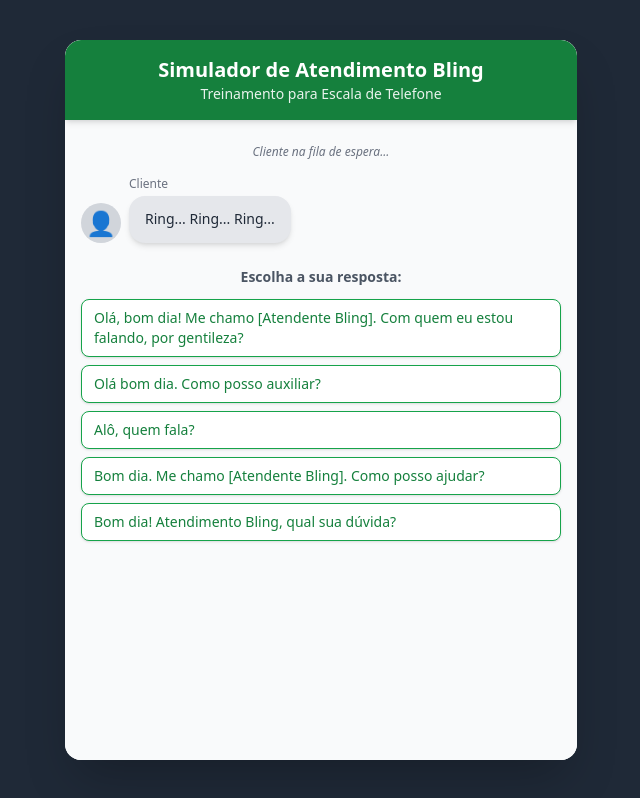
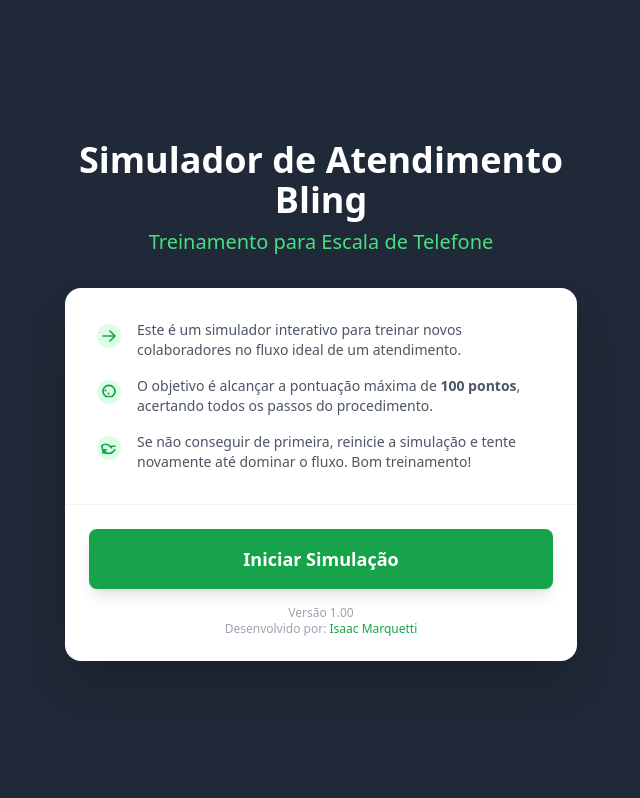
Before and after one commit to isaacmarquetti/simulador_de_atendimento, a plain HTML site: page index.html in a window 1280 px wide. Shown: the whole page, without its empty margins (319-959 px from the left). Drawn offline with nearby package versions, Linux system fonts and the light colour scheme.

Commit message:
Add files via upload
# Simulador de Atendimento - Versão 1.00

Este projeto é um simulador de atendimento telefônico interativo, criado em HTML, CSS e JavaScript puro, projetado para treinar novos colaboradores em um fluxo de chamada de suporte.

## 🚀 Como Jogar

1.  **Tela Inicial:** Ao abrir o arquivo, você verá uma tela de boas-vindas. Clique em "Iniciar Simulação" para começar.
2.  **Interaja:** Leia a conversa e, quando for a sua vez, escolha a melhor resposta entre as opções apresentadas.
3.  **Fluxo Contínuo:** A conversa continuará independentemente da sua escolha, mas apenas as respostas corretas somam pontos.
4.  **Feedback Final:** Ao final da simulação, uma janela de feedback aparecerá com uma nota de 0 a 100 e um resumo detalhado dos seus acertos e erros.
5.  **Revisão:** Você pode clicar em "Rever Atendimento" para analisar o chat completo e depois em "Voltar para a Nota" ou "Simular Novamente".

O objetivo é atingir **100 pontos**, seguindo todos os procedimentos corretamente.

```diff
--- a/index.html
+++ b/index.html
@@ -5,8 +5,13 @@
     <meta name="viewport" content="width=device-width, initial-scale=1.0">
     <title>Simulador de Atendimento ao Cliente</title>
     <script src="https://cdn.tailwindcss.com"></script>
+    <link rel="preconnect" href="https://fonts.googleapis.com">
+    <link rel="preconnect" href="https://fonts.gstatic.com" crossorigin>
+    <link href="https://fonts.googleapis.com/css2?family=Inter:wght@400;500;700;800&display=swap" rel="stylesheet">
     <style>
-        /* Estilos para a animação do modal e do indicador de digitação */
+        body {
+            font-family: 'Inter', sans-serif;
+        }
         @keyframes fade-in-up {
             from {
                 opacity: 0;
@@ -48,7 +53,46 @@
 </head>
 <body class="bg-gray-800 flex items-center justify-center min-h-screen font-sans p-4">
 
-    <div class="w-full max-w-lg bg-white rounded-2xl shadow-2xl flex flex-col h-[90vh] relative overflow-hidden">
+    <div id="intro-container" class="w-full max-w-lg text-center animate-fade-in-up">
+        <h1 class="text-4xl font-extrabold text-white">Simulador de Atendimento Bling</h1>
+        <h2 class="text-xl text-green-400 font-medium mt-2 mb-8">Treinamento para Escala de Telefone</h2>
+
+        <div id="start-screen" class="bg-white rounded-2xl shadow-2xl flex flex-col">
+            <div class="p-8 text-left">
+                <ul class="space-y-4">
+                    <li class="flex items-start">
+                        <div class="flex-shrink-0 w-6 h-6 bg-green-100 rounded-full flex items-center justify-center mr-4 mt-1">
+                            <svg class="w-4 h-4 text-green-600" xmlns="http://www.w3.org/2000/svg" fill="none" viewBox="0 0 24 24" stroke-width="2.5" stroke="currentColor"><path stroke-linecap="round" stroke-linejoin="round" d="M13.5 4.5 21 12m0 0-7.5 7.5M21 12H3" /></svg>
+                        </div>
+                        <p class="text-gray-600 text-sm">Este é um simulador interativo para treinar novos colaboradores no fluxo ideal de um atendimento.</p>
+                    </li>
+                    <li class="flex items-start">
+                        <div class="flex-shrink-0 w-6 h-6 bg-green-100 rounded-full flex items-center justify-center mr-4 mt-1">
+                            <svg class="w-4 h-4 text-green-600" xmlns="http://www.w3.org/2000/svg" fill="none" viewBox="0 0 24 24" stroke-width="2.5" stroke="currentColor"><path stroke-linecap="round" stroke-linejoin="round" d="M16.5 18.75h-9a9 9 0 1 1 9 0Z" /><path stroke-linecap="round" stroke-linejoin="round" d="M6.75 9.75h.008v.008H6.75V9.75Zm.375 0a.375.375 0 1 1-.75 0 .375.375 0 0 1 .75 0Zm4.125 4.5h.008v.008h-.008v-.008Zm.375 0a.375.375 0 1 1-.75 0 .375.375 0 0 1 .75 0Z" /></svg>
+                        </div>
+                        <p class="text-gray-600 text-sm">O objetivo é alcançar a pontuação máxima de <strong>100 pontos</strong>, acertando todos os passos do procedimento.</p>
+                    </li>
+                    <li class="flex items-start">
+                        <div class="flex-shrink-0 w-6 h-6 bg-green-100 rounded-full flex items-center justify-center mr-4 mt-1">
+                             <svg class="w-4 h-4 text-green-600" xmlns="http://www.w3.org/2000/svg" fill="none" viewBox="0 0 24 24" stroke-width="2.5" stroke="currentColor"><path stroke-linecap="round" stroke-linejoin="round" d="M16.023 9.348h4.992v-.001M2.985 19.644v-4.992m0 0h4.992m-4.993 0 3.181 3.183a8.25 8.25 0 0 0 11.667 0l3.181-3.183m-4.991-2.69-3.182-3.182a8.25 8.25 0 0 0-11.667 0L2.985 16.65l3.182 3.182" /></svg>
+                        </div>
+                        <p class="text-gray-600 text-sm">Se não conseguir de primeira, reinicie a simulação e tente novamente até dominar o fluxo. Bom treinamento!</p>
+                    </li>
+                </ul>
+            </div>
+            <div class="p-6 border-t border-gray-100">
+                 <button id="start-button" class="w-full bg-green-600 text-white font-bold py-4 px-4 rounded-lg hover:bg-green-700 transition-colors duration-300 shadow-lg text-lg">
+                    Iniciar Simulação
+                </button>
+                <div class="text-xs text-gray-400 mt-4 text-center">
+                    <p>Versão 1.00</p>
+                    <p>Desenvolvido por: <a href="https://github.com/isaacmarquetti" target="_blank" class="text-green-600 hover:underline">Isaac Marquetti</a></p>
+                </div>
+            </div>
+        </div>
+    </div>
+
+    <div id="game-screen" class="w-full max-w-lg bg-white rounded-2xl shadow-2xl flex flex-col h-[90vh] relative overflow-hidden hidden">
 
         <header class="bg-green-700 text-white p-4 rounded-t-2xl shadow-md text-center z-0">
             <h1 class="text-xl font-bold">Simulador de Atendimento Bling</h1>
@@ -240,7 +284,16 @@
                     { sender: 'atendente', text: 'Bom dia!' }
                 ]
               },
-              { text: "Sem problemas, tenha um bom dia.", correct: false },
+              {
+                  id: 'end_call_abruptly',
+                  text: "Sem problemas, tenha um bom dia.",
+                  correct: false,
+                  endsGame: true,
+                  followUp: [
+                      { sender: 'cliente', text: 'Bom dia.' },
+                      { sender: 'sistema', text: '[O cliente desligou]' }
+                  ]
+              },
             ],
             nextStep: 'closing',
           },
@@ -250,26 +303,30 @@
             points: 10,
             customerResponse: "Não, era só isso mesmo.",
             options: [
-              { text: "Então eu vou pedir uma gentileza, ao final da ligação, você poderia avaliar meu atendimento?", correct: true },
-              { id: 'hang_up', text: "[Desligar a ligação]", correct: false },
+              {
+                text: "Então eu vou pedir uma gentileza, ao final da ligação, você poderia avaliar meu atendimento?",
+                correct: true,
+                followUp: [
+                    { sender: 'cliente', text: 'Com certeza, avaliarei sim. Tenha um ótimo dia!'},
+                    { sender: 'atendente', text: 'Obrigado e um ótimo dia para você também, até!'}
+                ],
+                endsGame: true
+              },
               {
                 id: 'end_call_casually',
-                text: "Ok, até a próxima!",
+                text: "Vou pedir uma gentileza, você poderia fazer um comentário sobre o meu atendimento no ticket que eu vou registrar da nossa ligação, pode ser?",
                 correct: false,
                 endsGame: true,
                 followUp: [
-                    { sender: 'cliente', text: 'Até mais!' },
-                    { sender: 'sistema', text: '[O cliente desligou]' }
+                    { sender: 'cliente', text: 'Claro pode deixar, tenha um bom dia.' },
+                    { sender: 'atendente', text: 'Desde já agradeço e bom dia para você também.' }
                 ]
               },
-              { text: "Tudo bem então.", correct: false },
-              { text: "Não se esqueça de nós!", correct: false },
+              { id: 'hang_up', text: "[Desligar a ligação]", correct: false, endsGame: true },
             ],
             nextStep: 'end',
           },
-          end: {
-            customerResponse: "Com certeza, avaliarei sim. Tenha um ótimo dia!",
-          },
+          end: {},
         };
 
         const participants = {
@@ -654,8 +711,16 @@
         }
 
         document.addEventListener('DOMContentLoaded', () => {
-            gameState = getInitialState();
-            renderChat();
+            const startScreen = document.getElementById('start-screen');
+            const gameScreen = document.getElementById('game-screen');
+            const startButton = document.getElementById('start-button');
+
+            startButton.addEventListener('click', () => {
+                document.getElementById('intro-container').classList.add('hidden');
+                gameScreen.classList.remove('hidden');
+                gameState = getInitialState();
+                renderChat();
+            });
         });
 
     </script>
```
